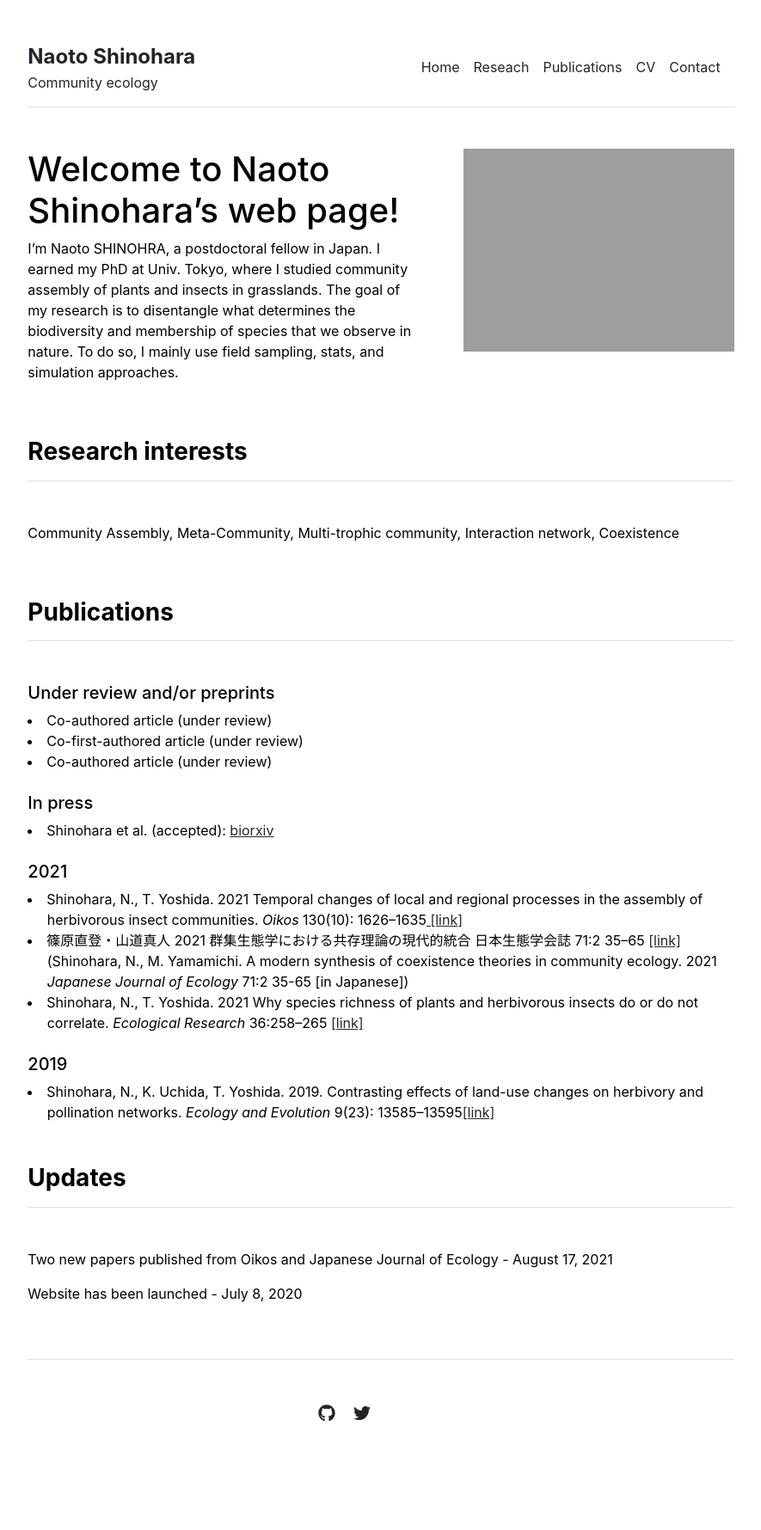
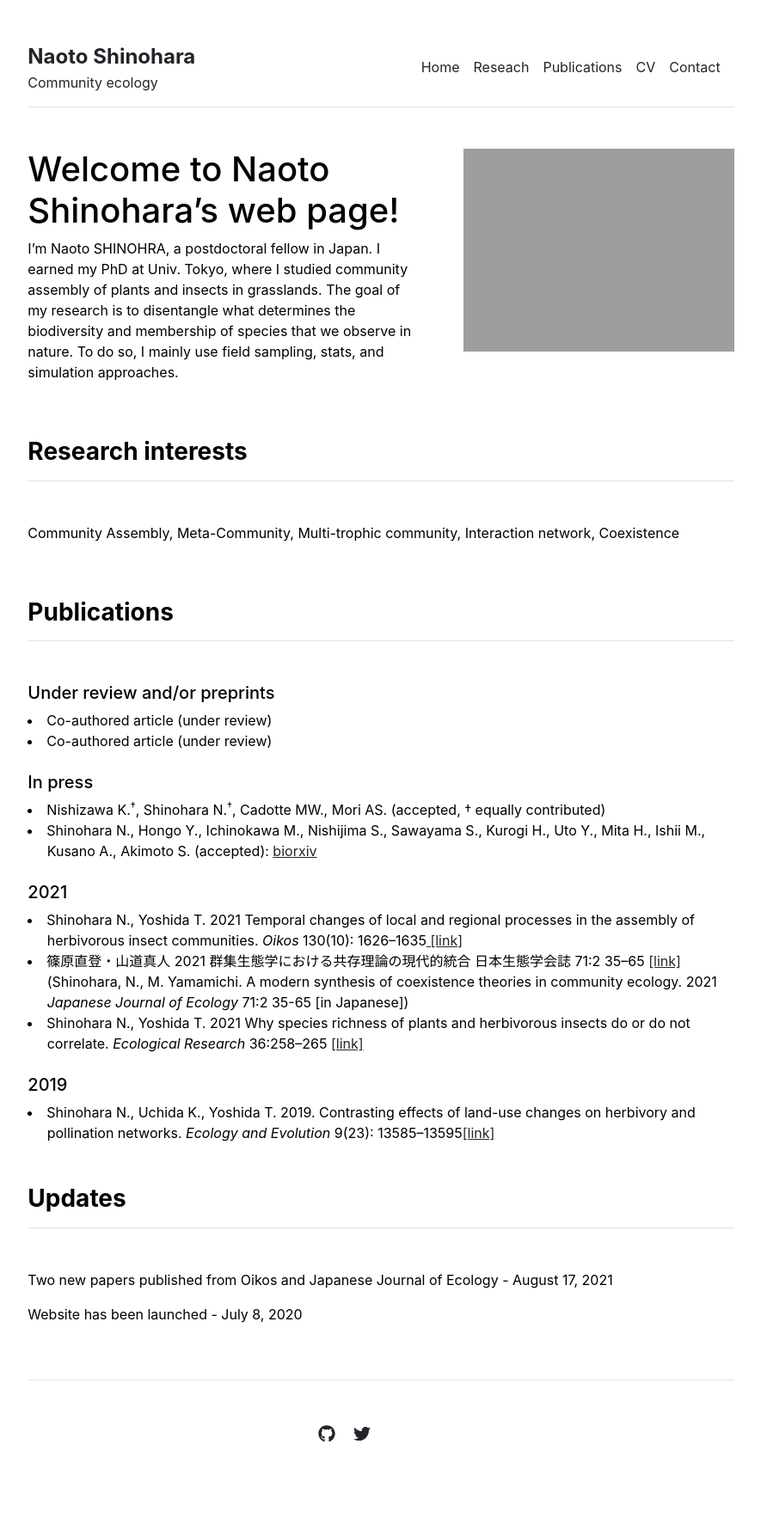
Before and after one commit to snaoto/snaoto.github.io, a Jekyll site: the page built from index.md, in a window 1280 px wide. Shown: the whole page at 86% size, without its empty margins (197-1082 px from the left). Built offline with Jekyll 4.4.1, drawn with Linux system fonts in a browser that asks for light colours; before the commit the page ends 1756 px from its top, so only the background shows below that.

Commit message:
updated publications

```diff
--- a/_includes/publications.html
+++ b/_includes/publications.html
@@ -24,19 +24,19 @@
 
     <h5>Under review and/or preprints</h5>
     <li>Co-authored article (under review)</li>
-    <li>Co-first-authored article (under review)</li>
     <li>Co-authored article (under review)</li>
 
     <br><h5>In press</h5>
-    <li>Shinohara et al. (accepted): <a href = https://www.biorxiv.org/content/10.1101/2021.04.29.442042v1 target="_blank">biorxiv</a></li>
+    <li>Nishizawa K.<sup>†</sup>, Shinohara N.<sup>†</sup>, Cadotte MW., Mori AS. (accepted, † equally contributed)</li>
+    <li>Shinohara N., Hongo Y., Ichinokawa M., Nishijima S., Sawayama S., Kurogi H., Uto Y., Mita H., Ishii M., Kusano A., Akimoto S. (accepted): <a href = https://www.biorxiv.org/content/10.1101/2021.04.29.442042v1 target="_blank">biorxiv</a></li>
 
     <br><h5>2021</h5>
-    <li>Shinohara, N., T. Yoshida. 2021 Temporal changes of local and regional processes in the assembly of herbivorous insect communities. <i>Oikos</i> 130(10): 1626–1635<a href = https://onlinelibrary.wiley.com/doi/full/10.1111/oik.08350 target = "_blank"> [link] </a></li>
+    <li>Shinohara N., Yoshida T. 2021 Temporal changes of local and regional processes in the assembly of herbivorous insect communities. <i>Oikos</i> 130(10): 1626–1635<a href = https://onlinelibrary.wiley.com/doi/full/10.1111/oik.08350 target = "_blank"> [link] </a></li>
     <li>篠原直登・山道真人 2021 群集生態学における共存理論の現代的統合 日本生態学会誌 71:2 35–65 <a href = https://www.jstage.jst.go.jp/article/seitai/71/2/71_35/_article/-char/ja target = "_blank"> [link] </a> <br>(Shinohara, N., M. Yamamichi. A modern synthesis of coexistence theories in community ecology. 2021 <i>Japanese Journal of Ecology</i> 71:2 35-65 [in Japanese])</br> </li>
-    <li>Shinohara, N., T. Yoshida. 2021 Why species richness of plants and herbivorous insects do or do not correlate. <i>Ecological Research</i> 36:258–265 <a href = https://esj-journals.onlinelibrary.wiley.com/doi/10.1111/1440-1703.12189 target="_blank">[link]</a></li>
+    <li>Shinohara N., Yoshida T. 2021 Why species richness of plants and herbivorous insects do or do not correlate. <i>Ecological Research</i> 36:258–265 <a href = https://esj-journals.onlinelibrary.wiley.com/doi/10.1111/1440-1703.12189 target="_blank">[link]</a></li>
 
     <br><h5>2019</h5>
-    <li>Shinohara, N., K. Uchida, T. Yoshida. 2019. Contrasting effects of land-use changes on herbivory and pollination networks. <i>Ecology and Evolution</i> 9(23): 13585–13595<a href = https://onlinelibrary.wiley.com/doi/10.1002/ece3.5814 target="_blank">[link]</a></li>
+    <li>Shinohara N., Uchida K., Yoshida T. 2019. Contrasting effects of land-use changes on herbivory and pollination networks. <i>Ecology and Evolution</i> 9(23): 13585–13595<a href = https://onlinelibrary.wiley.com/doi/10.1002/ece3.5814 target="_blank">[link]</a></li>
 
   </div>
 </div>
```
